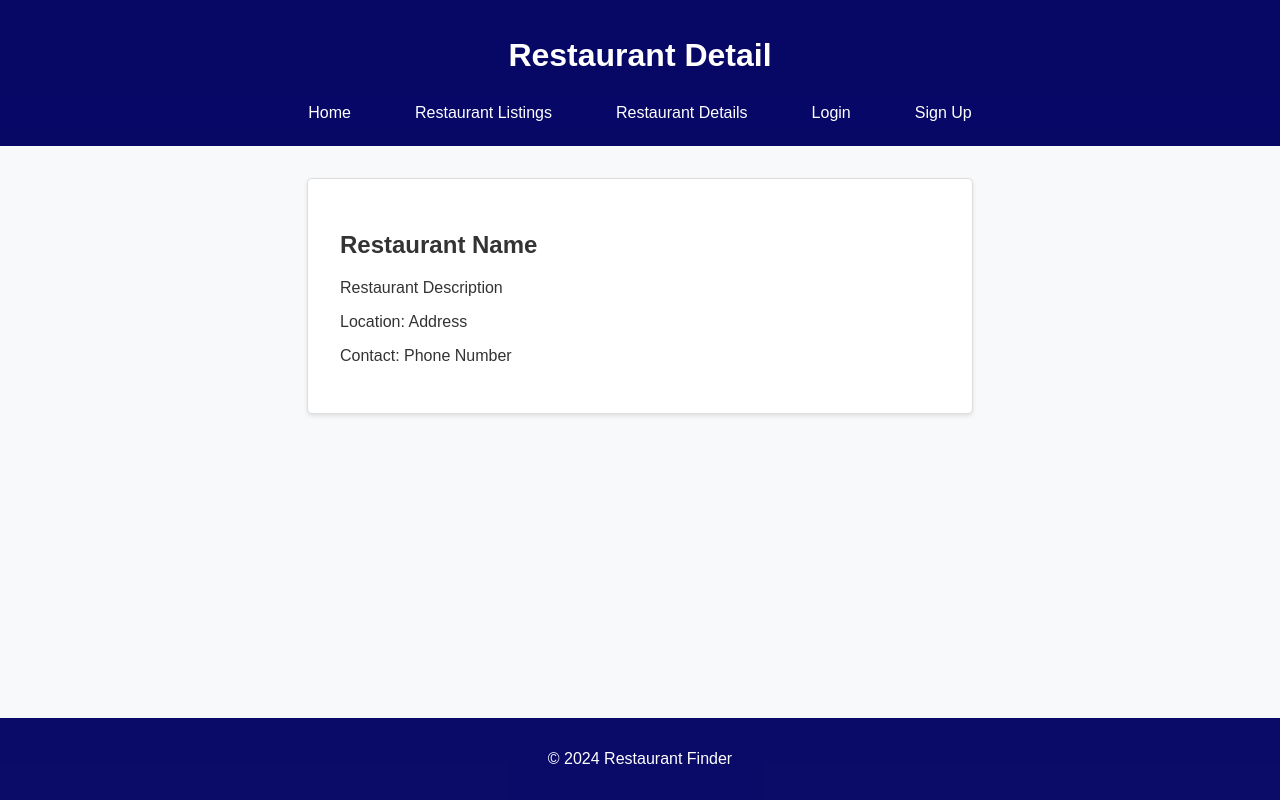
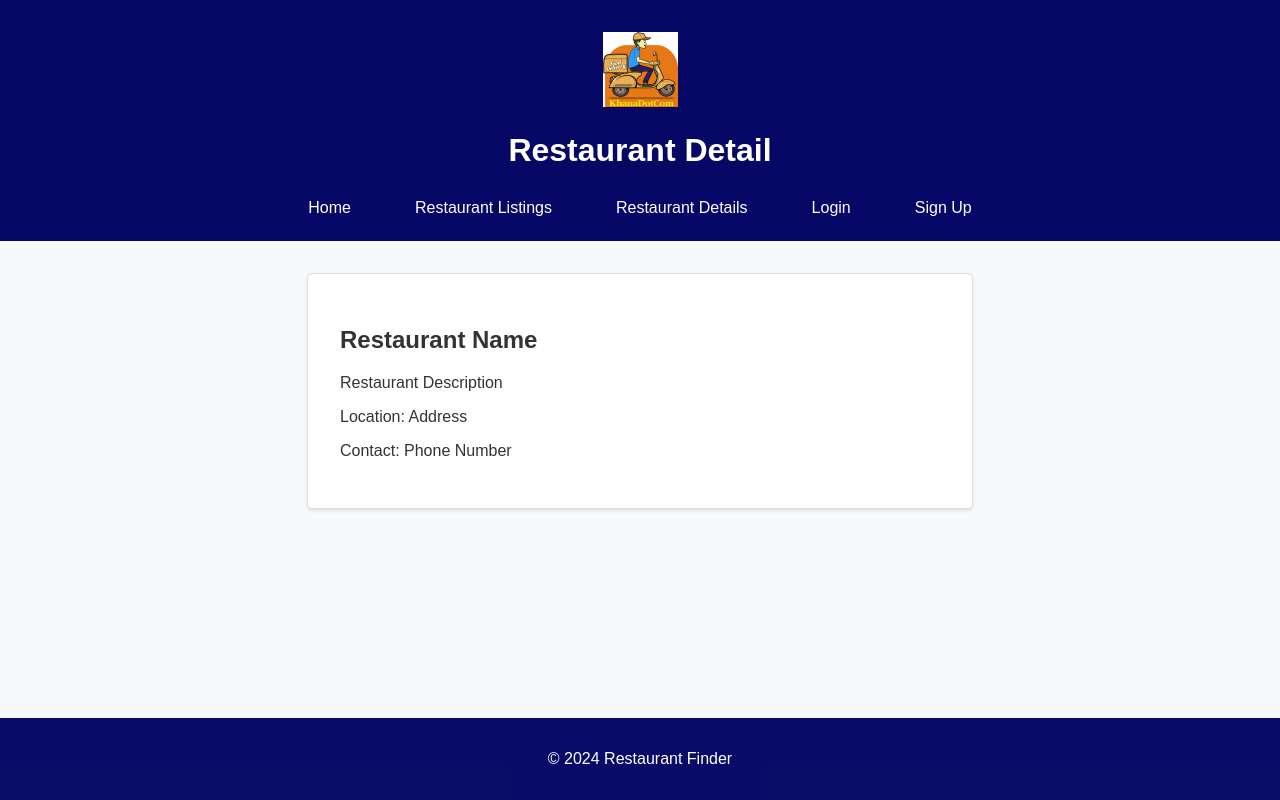
Before and after one commit to Zolddd/Restaurant-, a plain HTML site: page restaurant-detail.html in a window 1280 px wide. Drawn offline with Linux system fonts and the light colour scheme.

Commit message:
restaurant-detail.html

```diff
--- a/restaurant-detail.html
+++ b/restaurant-detail.html
@@ -8,6 +8,7 @@
 </head>
 <body>
     <header>
+        <p><img src="KhanaDotCom.jpg" alt="KhanaDotCom" height="75px"></p>
         <h1>Restaurant Detail</h1>
         <nav>
             <ul>
```
